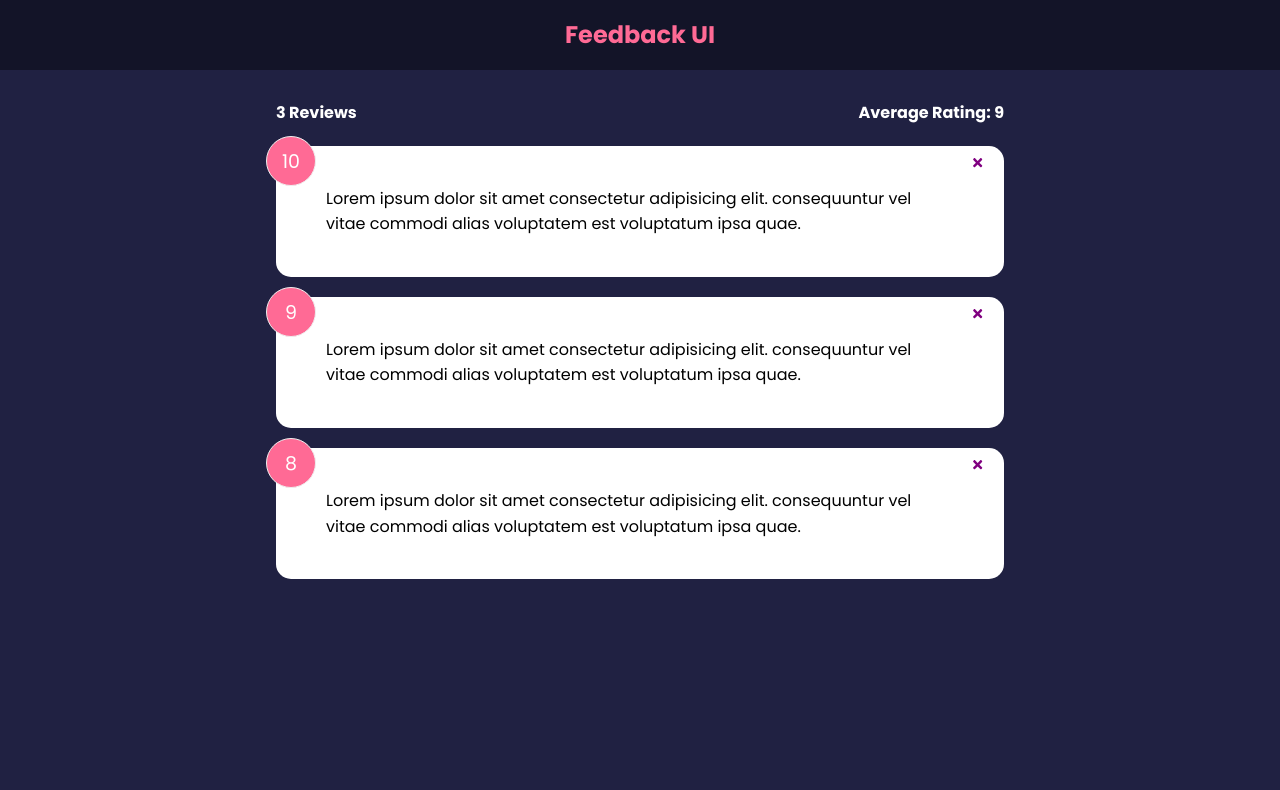
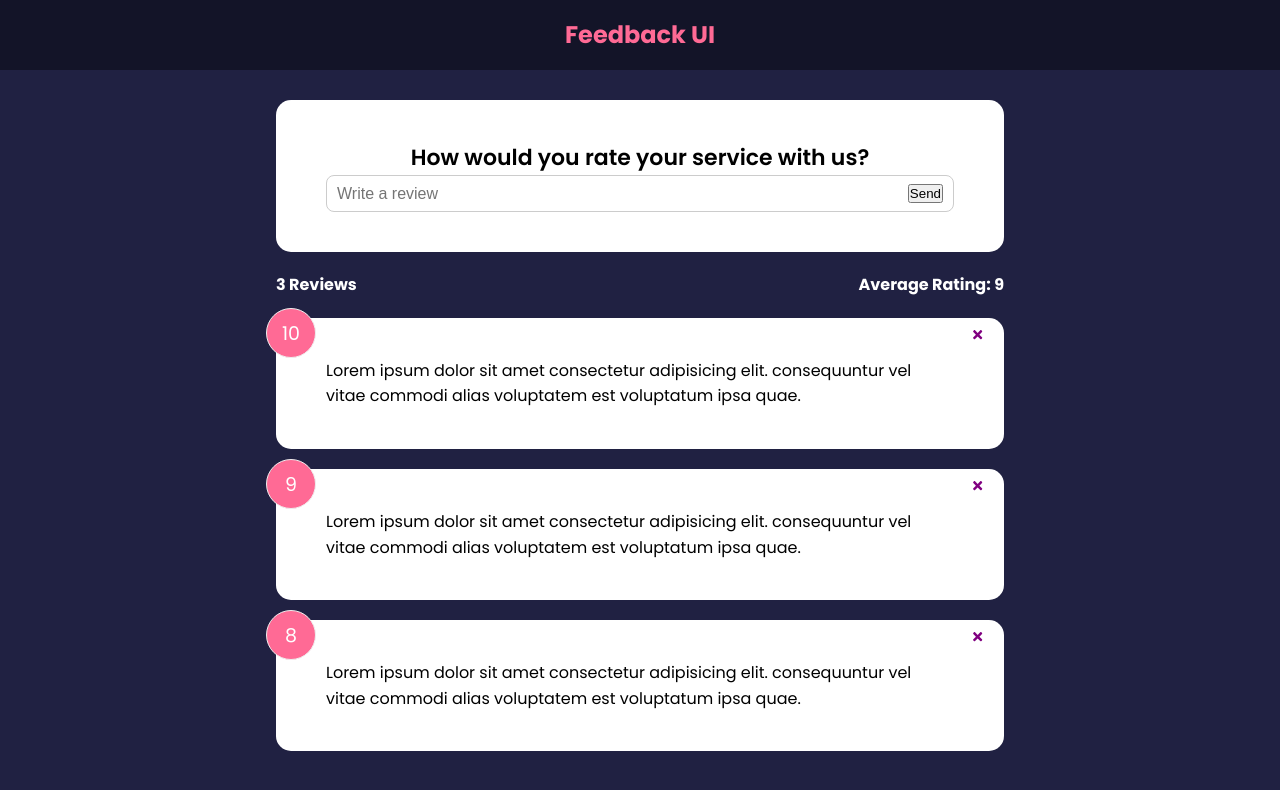
Before and after one commit to energyshock/feedback-app, a React (Create React App) app: page / in a window 1280 px wide. Shown: the top 790 px of the page. Built offline with nearby package versions, Linux system fonts and the light colour scheme.

Commit message:
19. Form Input & State

```diff
--- a/src/App.js
+++ b/src/App.js
@@ -2,6 +2,7 @@ import { useState } from 'react';
 import Header from './components/Header';
 import FeedbackList from './components/FeedbackList';
 import FeedbackStats from './components/FeedbackStats';
+import FeedbackForm from './components/FeedbackForm';
 import FeedbackData from './data/FeedbackData';
 
 function App() {
@@ -17,6 +18,7 @@ function App() {
     <>
       <Header />
       <div className="container">
+        <FeedbackForm />
         <FeedbackStats feedback={feedback} />
         <FeedbackList feedback={feedback} handleDelete={deleteFeedback} />
       </div>
--- /dev/null
+++ b/src/components/FeedbackForm.jsx
@@ -0,0 +1,24 @@
+import { useState } from "react"
+import Card from "./shared/Card"
+
+function FeedbackForm() {
+  const [text, setText] = useState('');
+
+  const handleTextChange = (e) => {
+    setText(e.target.value);
+  }
+
+  return (
+    <Card>
+      <form>
+        <h2>How would you rate your service with us?</h2>
+        {/* @todo - rating select component */}
+        <div className="input-group">
+          <input onChange={handleTextChange} type="text" placeholder="Write a review" value={text}/>
+          <button type="submit">Send</button>
+        </div>
+      </form>
+    </Card>
+  )
+}
+export default FeedbackForm
```
